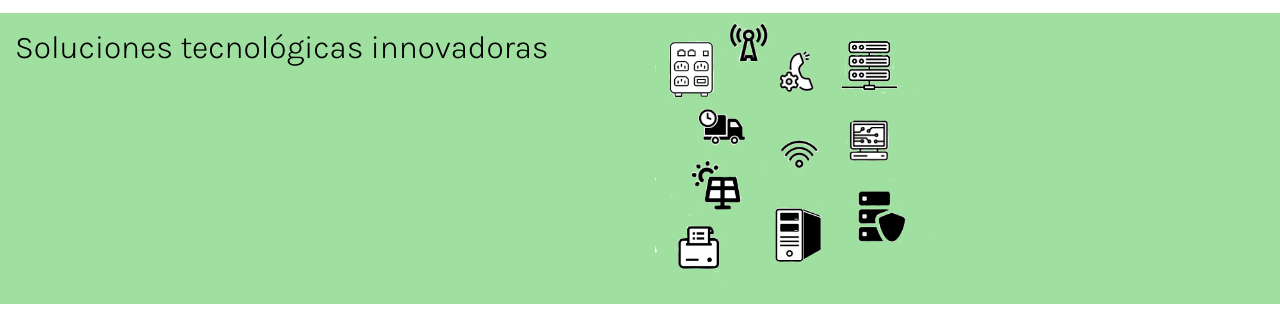
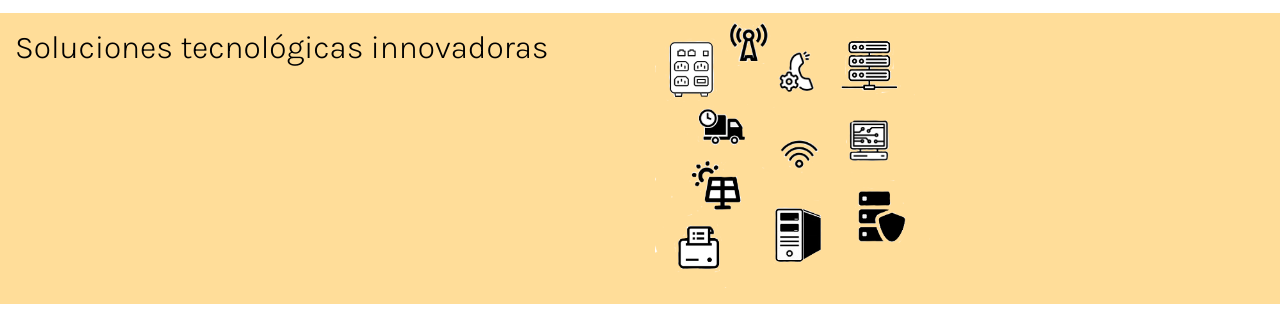
Before and after one commit to marian3010/mexane, a plain HTML site: page Index.html in a window 1280 px wide. Shown: the part 71-388 px from the top of the page. Drawn offline with nearby package versions, Linux system fonts and the light colour scheme.

Commit message:
cambie color fondo

```diff
--- a/Index.html
+++ b/Index.html
@@ -26,7 +26,7 @@
 			</nav>
 		</header>
 		<main>
-			<section class="background-inicial mt-3 mb-3">
+			<section class="background-nosotros mt-3 mb-3">
 				<section class="container-fluid pb-3">
 					<div class="row" class ="mb-3 pt-3">
 						<div class="pt-3 col-lg-6 col-md-8"><h2>Soluciones tecnológicas innovadoras</h2></div>
```
